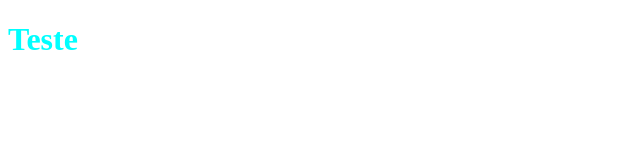
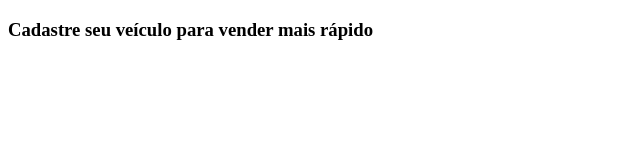
Before and after one commit to Caio-Santos2010/projetoFormulario, a plain HTML site: page index.html in a window 1280 px wide. Shown: the whole page, without its empty margins (0-640 px from the left). Drawn offline with Linux system fonts and the light colour scheme.

Commit message:
caio santos

```diff
--- a/index.html
+++ b/index.html
@@ -7,6 +7,10 @@
     <link rel="stylesheet" href="css/style.css">
 </head>
 <body>
-    <h1>Teste</h1>
+    <div class="container">
+        <header class="cabecalho">
+            <h3>Cadastre seu veículo para vender mais rápido</h3>
+        </header>
+    </div>
 </body>
 </html>
```
